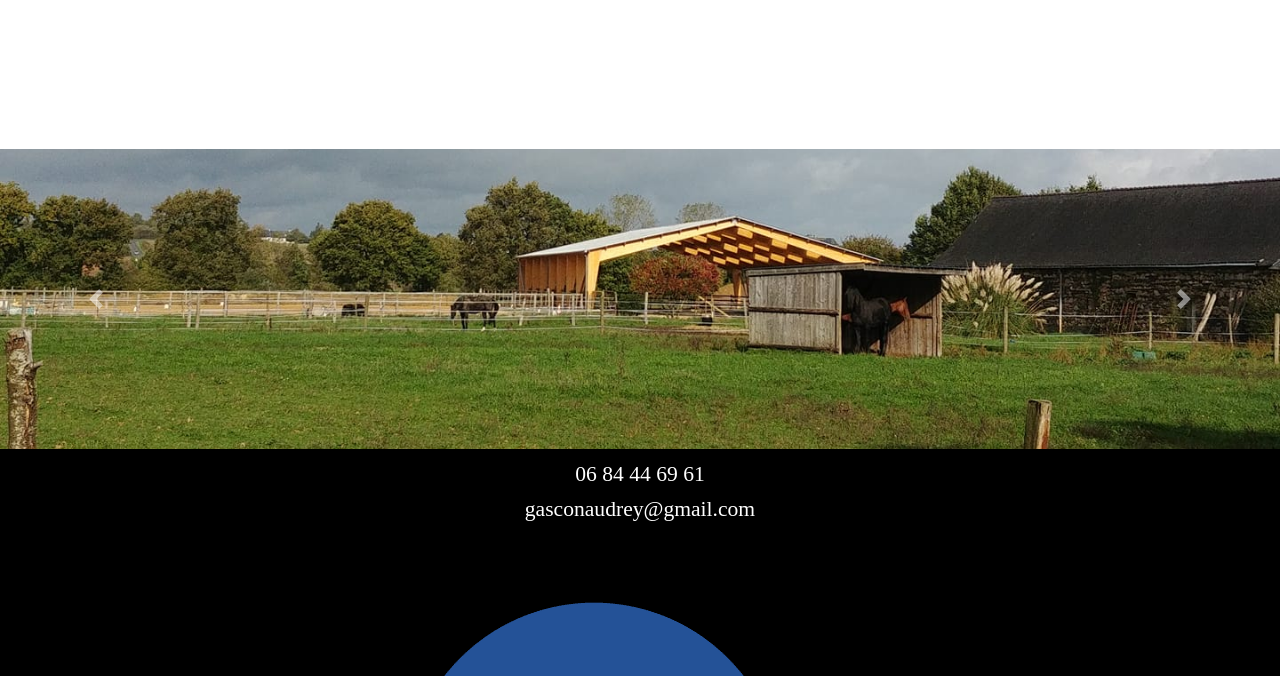
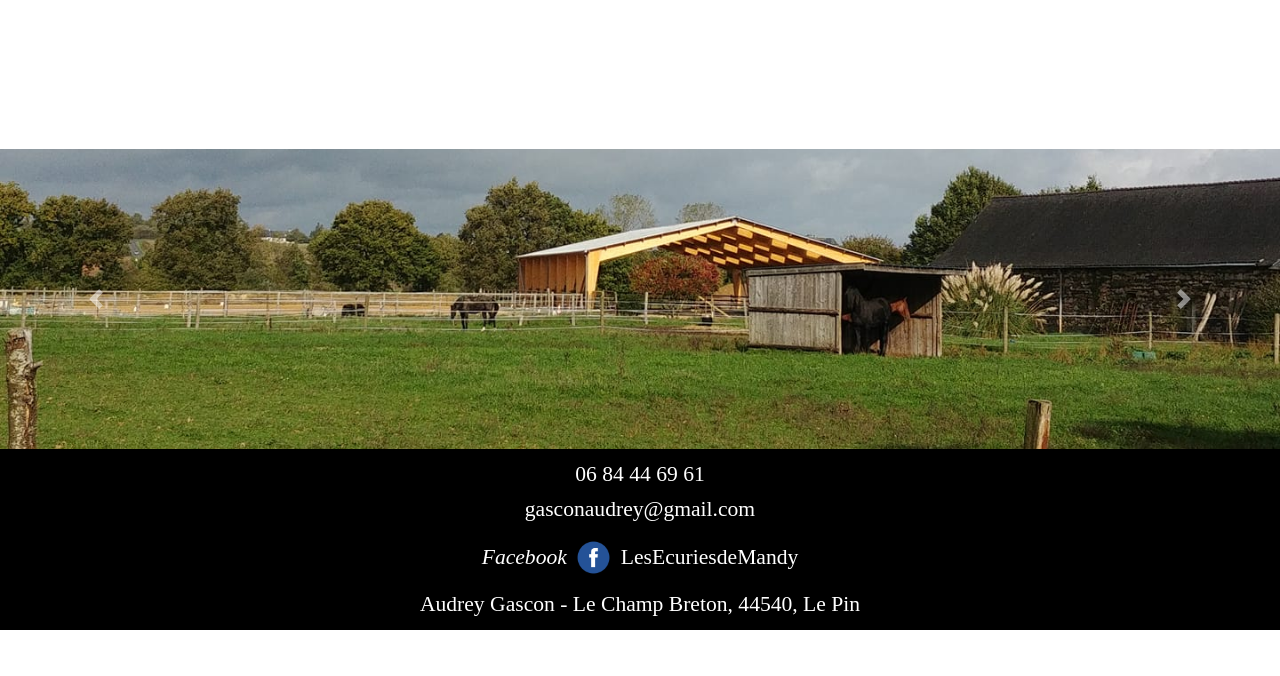
Before and after one commit to xgascon/Ecuries_Mandy, a website: page index.html in a window 1280 px wide. Shown: the part 1576-2252 px from the top of the page. After the commit the page ends 2206 px from the top, so only its background shows below. Drawn offline with nearby package versions, Linux system fonts and the light colour scheme; files that its build step writes are made by us from their sources; a web font is replaced by a local one.

Commit message:
Update _layouts.scss

```diff
--- a/Sass/_layouts.scss
+++ b/Sass/_layouts.scss
@@ -431,6 +431,10 @@ body, .card-text, .nav-link, option, .form-control {
     }
 }
 
+.page-footer--logo-fcb {
+    width: 2em;
+}
+
 .line-center {
     display: flex;
     flex-direction: row;
```
